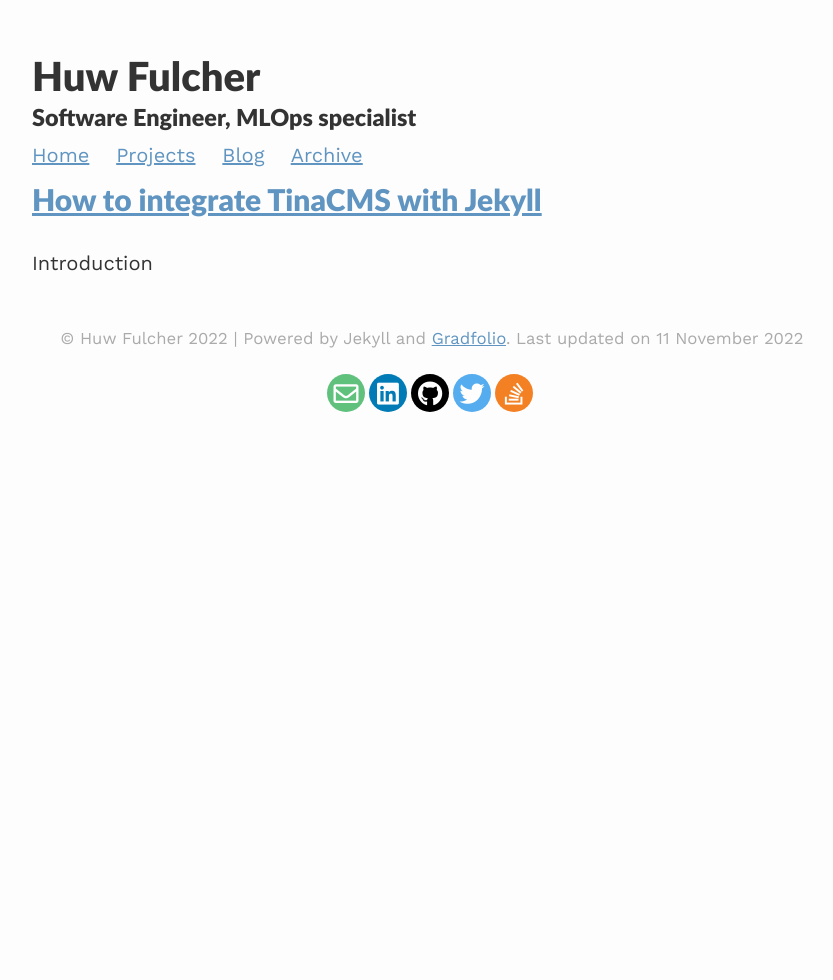
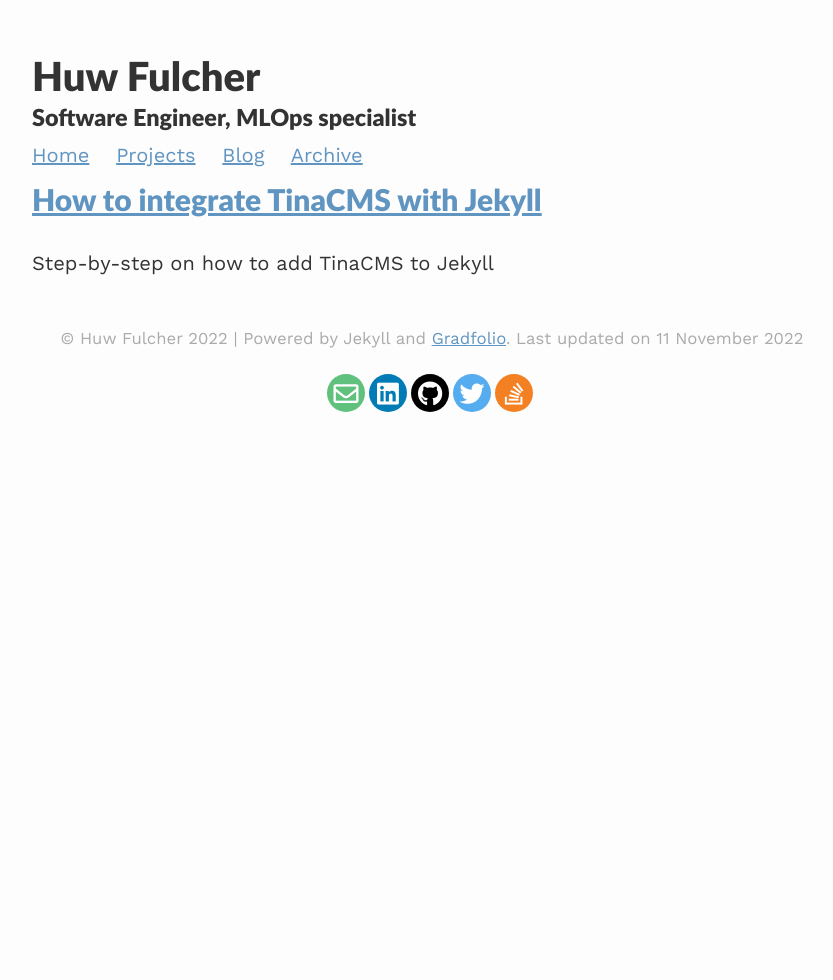
Before and after one commit to HFulcher/huwfulcher.com, a Jekyll site: the page built from blog/index.html, in a window 1280 px wide. Shown: the whole page, without its empty margins (208-1041 px from the left). Built offline with Jekyll 4.4.1, drawn with Linux system fonts in a browser that asks for light colours; nearby versions of some CDN libraries; the list of posts is cut into pages by our own code.

Commit message:
Adding description frontmatter

```diff
--- a/_posts/2022-11-10-how-to-integrate-tinacms-with-jekyll.md
+++ b/_posts/2022-11-10-how-to-integrate-tinacms-with-jekyll.md
@@ -1,6 +1,7 @@
 ---
 layout: post
 title: How to integrate TinaCMS with Jekyll
+excerpt: Step-by-step on how to add TinaCMS to Jekyll
 published: true
 ---
 
```
Also changed, not shown: .tina/__generated__/_graphql.json, .tina/__generated__/_schema.json, .tina/config.ts.
